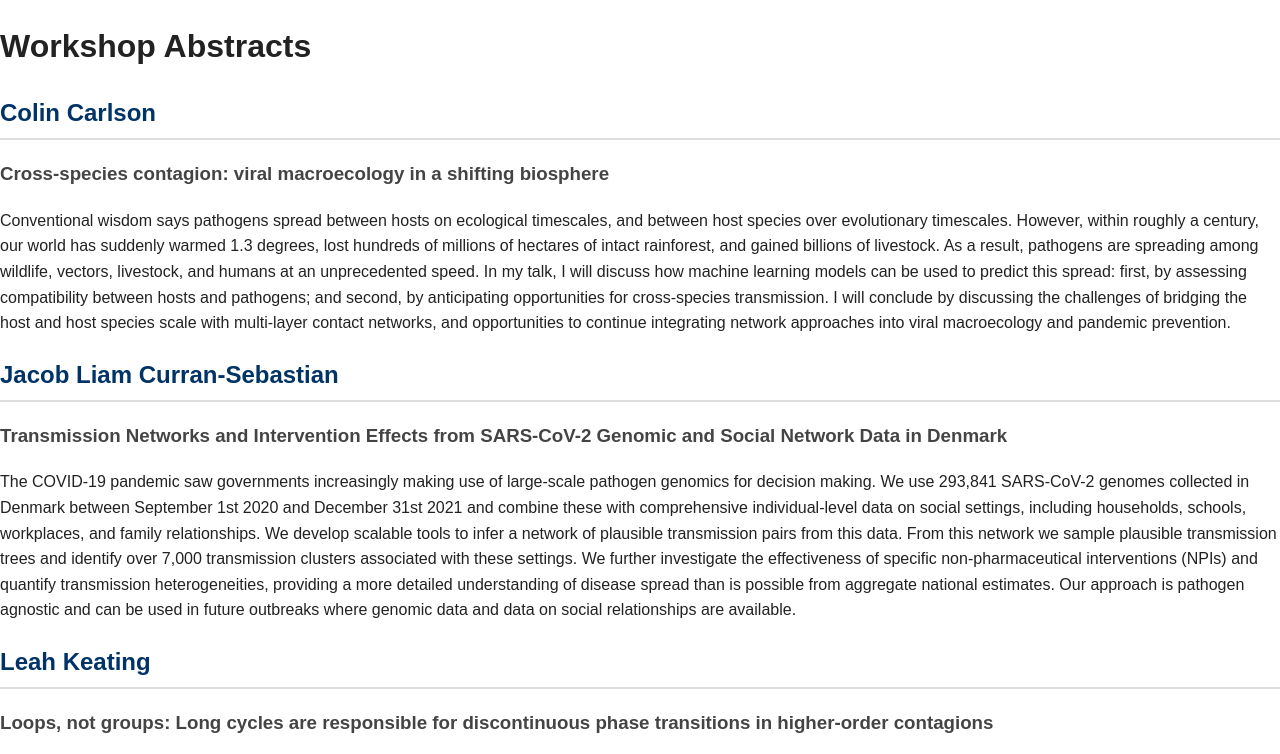
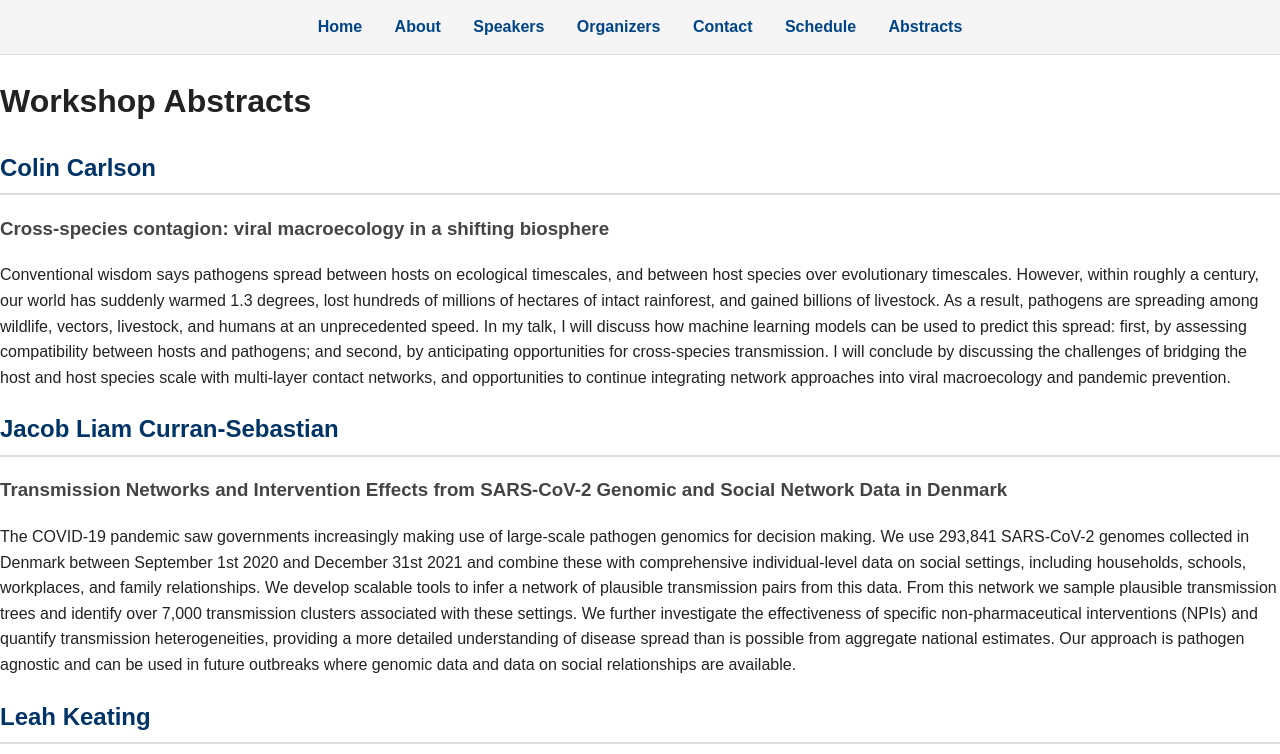
Before and after one commit to joelmiller/ContagionOnNetworks2026, a plain HTML site: page abstracts.html in a window 1280 px wide. Shown: the top 754 px of the page. Drawn offline with Linux system fonts and the light colour scheme.

Commit message:
Update abstracts.html

```diff
--- a/abstracts.html
+++ b/abstracts.html
@@ -8,6 +8,16 @@
 </head>
 
 <body>
+
+<nav>
+  <a href="index.html">Home</a>
+  <a href="#about">About</a>
+  <a href="#speakers">Speakers</a>
+  <a href="#organizers">Organizers</a>
+  <a href="#contact">Contact</a>
+  <a href="schedule.html">Schedule</a>
+  <a href="abstracts.html">Abstracts</a>
+</nav>
 
 <h1>Workshop Abstracts</h1>
   <H2 id="colon-carlson">Colin Carlson</H2>
```
